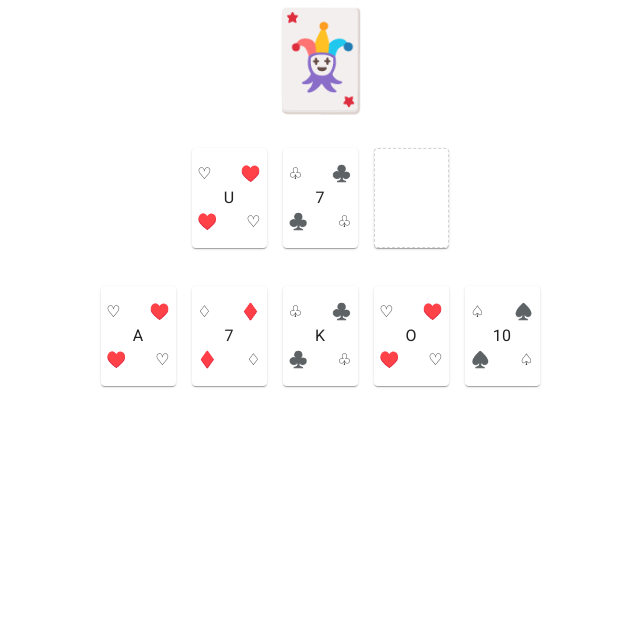
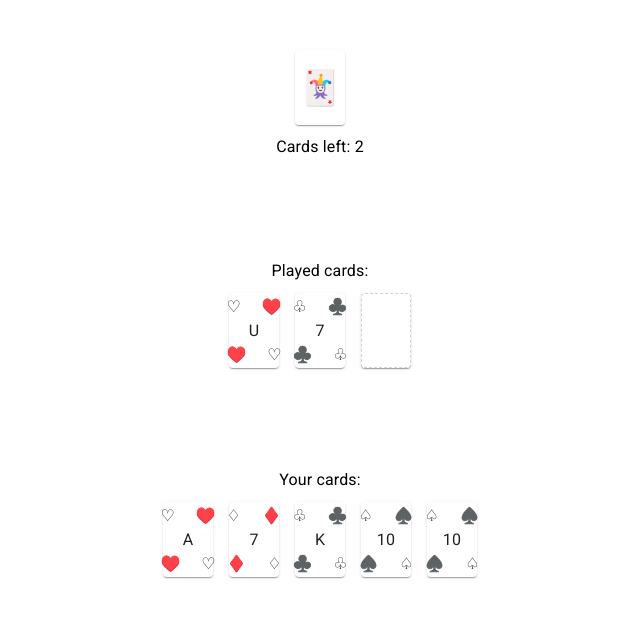
Before and after one commit to TrueTaco/Gaigel, a React (Create React App) app in the folder client/: page / in a window 1280 px wide. Shown: the top 618 px of the page, without its empty margins (330-970 px from the left). Built offline with nearby package versions, Linux system fonts and the light colour scheme.

Commit message:
Add information about cards

```diff
--- a/client/src/components/Gaigel/Gaigel.tsx
+++ b/client/src/components/Gaigel/Gaigel.tsx
@@ -1,7 +1,8 @@
-import { useState } from "react";
+import { useEffect, useState } from "react";
 
 import { makeStyles } from "@material-ui/core/styles";
 import Grid from "@material-ui/core/Grid";
+import Typography from "@material-ui/core/Typography";
 
 import Talon from "../../components/Talon/Talon";
 import PlayingField from "../../components/PlayingField/PlayingField";
@@ -10,6 +11,7 @@ import UserCards from "../../components/UserCards/UserCards";
 const useStyles = makeStyles({
     root: {
         margin: 10,
+        marginTop: 50,
     },
 });
 
@@ -27,7 +29,10 @@ const Gaigel: React.FC<Props> = () => {
     const [playerCount, setPlayerCount] = useState<number>(3);
 
     // The cards that can still be drawn from the talon
-    const [talonCards, setTalonCards] = useState<CardProps[]>();
+    const [talonCards, setTalonCards] = useState<CardProps[]>([
+        { type: "Herz", value: "U" },
+        { type: "Eichel", value: "7" },
+    ]);
 
     // The cards that are currently being played
     const [playedCards, setPlayedCards] = useState<CardProps[]>([
@@ -40,12 +45,13 @@ const Gaigel: React.FC<Props> = () => {
         { type: "Herz", value: "A" },
         { type: "Schellen", value: "7" },
         { type: "Eichel", value: "K" },
-        { type: "Herz", value: "O" },
+        // { type: "Herz", value: "O" },
+        { type: "Blatt", value: "10" },
         { type: "Blatt", value: "10" },
     ]);
 
     const playCard = (type: string, value: string) => {
-        // The array of played cars is filled up with empty entries in order to make empty GaigelCards
+        // The array of played cards is filled up with empty entries in PlayingField.tsx in order to make empty GaigelCards
         // For some reason those also append to playedCards
         // Therefore they need to be filtered out
         let actualPlayedCards: CardProps[] = playedCards.filter(
@@ -58,15 +64,23 @@ const Gaigel: React.FC<Props> = () => {
     };
 
     const drawCard = () => {
-        console.log(playedCards);
         if (userCards.length < 5) {
             setUserCards((userCards) => [...userCards, { type: "Blatt", value: "A" }]);
         }
     };
 
+    useEffect(() => {
+        console.log("HE");
+    }, []);
+
     return (
-        <Grid className={classes.root} justifyContent="center" container>
-            <Talon drawCard={drawCard} />
+        <Grid
+            className={classes.root}
+            justifyContent="center"
+            alignContent="space-around"
+            container
+        >
+            <Talon cardsLeft={talonCards.length} drawCard={drawCard} />
             <PlayingField playedCards={playedCards} playerCount={playerCount} />
             <UserCards userCards={userCards} playCard={playCard} />
         </Grid>
--- a/client/src/components/GaigelCard/GaigelCard.tsx
+++ b/client/src/components/GaigelCard/GaigelCard.tsx
@@ -6,8 +6,8 @@ import CardActionArea from "@material-ui/core/CardActionArea";
 
 const useStyles = makeStyles({
     root: {
-        width: 75,
-        height: 100,
+        width: 50,
+        height: 75,
         display: "flex",
         justifyContent: "center",
         alignItems: "center",
@@ -56,12 +56,12 @@ const GaigelCard: React.FC<Props> = ({ type, value, clickable, playCard }) => {
             >
                 <Box>
                     <Typography align="center">
-                        {symbolMap[type + "2"]}&nbsp;&nbsp;&nbsp;&nbsp;&nbsp;&nbsp;&nbsp;
+                        {symbolMap[type + "2"]}&nbsp;&nbsp;&nbsp;&nbsp;&nbsp;
                         {symbolMap[type]}
                     </Typography>
                     <Typography align="center">{value}</Typography>
                     <Typography align="center">
-                        {symbolMap[type]}&nbsp;&nbsp;&nbsp;&nbsp;&nbsp;&nbsp;&nbsp;
+                        {symbolMap[type]}&nbsp;&nbsp;&nbsp;&nbsp;&nbsp;
                         {symbolMap[type + "2"]}
                     </Typography>
                 </Box>
--- a/client/src/components/PlayingField/PlayingField.tsx
+++ b/client/src/components/PlayingField/PlayingField.tsx
@@ -2,12 +2,16 @@ import { useEffect, useState } from "react";
 
 import { makeStyles } from "@material-ui/core/styles";
 import Grid from "@material-ui/core/Grid";
+import Typography from "@material-ui/core/Typography";
 
 import GaigelCard from "../../components/GaigelCard/GaigelCard";
 
 const useStyles = makeStyles({
     root: {
-        margin: 30,
+        marginTop: 100,
+    },
+    header: {
+        marginBottom: 10,
     },
 });
 
@@ -38,7 +42,10 @@ const PlayingField: React.FC<Props> = ({ playedCards, playerCount }) => {
     }, [playedCards, playerCount]);
 
     return (
-        <Grid className={classes.root} container spacing={2} justifyContent="center">
+        <Grid container justifyContent="center" className={classes.root}>
+            <Typography className={classes.header}>Played cards:</Typography>
+
+            <Grid container spacing={2} justifyContent="center">
                 {cards.map((card) => {
                     i++;
                     return (
@@ -48,6 +55,7 @@ const PlayingField: React.FC<Props> = ({ playedCards, playerCount }) => {
                     );
                 })}
             </Grid>
+        </Grid>
     );
 };
 
--- a/client/src/components/Talon/Talon.tsx
+++ b/client/src/components/Talon/Talon.tsx
@@ -5,42 +5,51 @@ import CardActionArea from "@material-ui/core/CardActionArea";
 import Typography from "@material-ui/core/Typography";
 
 const useStyles = makeStyles({
-    root: {},
+    root: {
+        display: "flex",
+        flexDirection: "column",
+        alignItems: "center",
+    },
     cardActionArea: {
         height: "100%",
         width: "100%",
         display: "flex",
     },
     paper: {
-        width: 75,
-        height: 100,
+        width: 50,
+        height: 75,
         display: "flex",
         justifyContent: "center",
         alignItems: "center",
     },
+    counter: {
+        marginTop: 10,
+    },
 });
 
 interface Props {
+    cardsLeft: number;
     drawCard: () => void;
 }
 
-const Talon: React.FC<Props> = ({ drawCard }) => {
+const Talon: React.FC<Props> = ({ cardsLeft, drawCard }) => {
     const classes = useStyles();
 
     return (
-        <Grid
-            item
-            onClick={() => {
-                drawCard();
-            }}
-        >
-            <CardActionArea className={classes.cardActionArea}>
-                <Paper className={classes.paper}>
-                    <Typography variant="h1" align="center">
+        <Grid item className={classes.root}>
+            <Paper className={classes.paper}>
+                <CardActionArea
+                    className={classes.cardActionArea}
+                    onClick={() => {
+                        drawCard();
+                    }}
+                >
+                    <Typography variant="h4" align="center">
                         🃏
                     </Typography>
-                </Paper>
-            </CardActionArea>
+                </CardActionArea>
+            </Paper>
+            <Typography className={classes.counter}>Cards left: {cardsLeft}</Typography>
         </Grid>
     );
 };
--- a/client/src/components/UserCards/UserCards.tsx
+++ b/client/src/components/UserCards/UserCards.tsx
@@ -1,10 +1,16 @@
 import { makeStyles } from "@material-ui/core/styles";
 import Grid from "@material-ui/core/Grid";
+import Typography from "@material-ui/core/Typography";
 
 import GaigelCard from "../../components/GaigelCard/GaigelCard";
 
 const useStyles = makeStyles({
-    root: {},
+    root: {
+        marginTop: 100,
+    },
+    header: {
+        marginBottom: 10,
+    },
 });
 
 interface Props {
@@ -22,7 +28,10 @@ const UserCards: React.FC<Props> = ({ userCards, playCard }) => {
     let i: number = 0;
 
     return (
-        <Grid className={classes.root} container spacing={2} justifyContent="center">
+        <Grid container className={classes.root} justifyContent="center">
+            <Typography className={classes.header}>Your cards:</Typography>
+
+            <Grid container spacing={2} justifyContent="center">
                 {userCards.map((card) => {
                     i++;
                     return (
@@ -37,6 +46,7 @@ const UserCards: React.FC<Props> = ({ userCards, playCard }) => {
                     );
                 })}
             </Grid>
+        </Grid>
     );
 };
 
```
Lines whose indentation alone changed are shown as unchanged.
